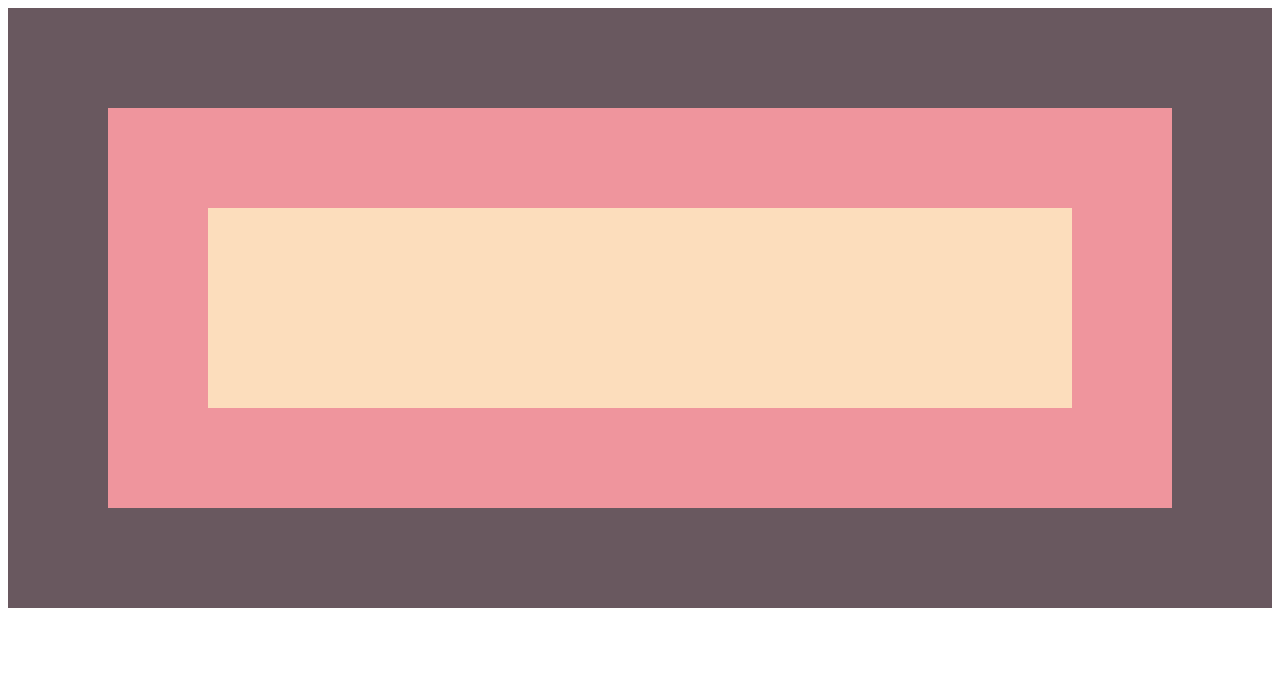
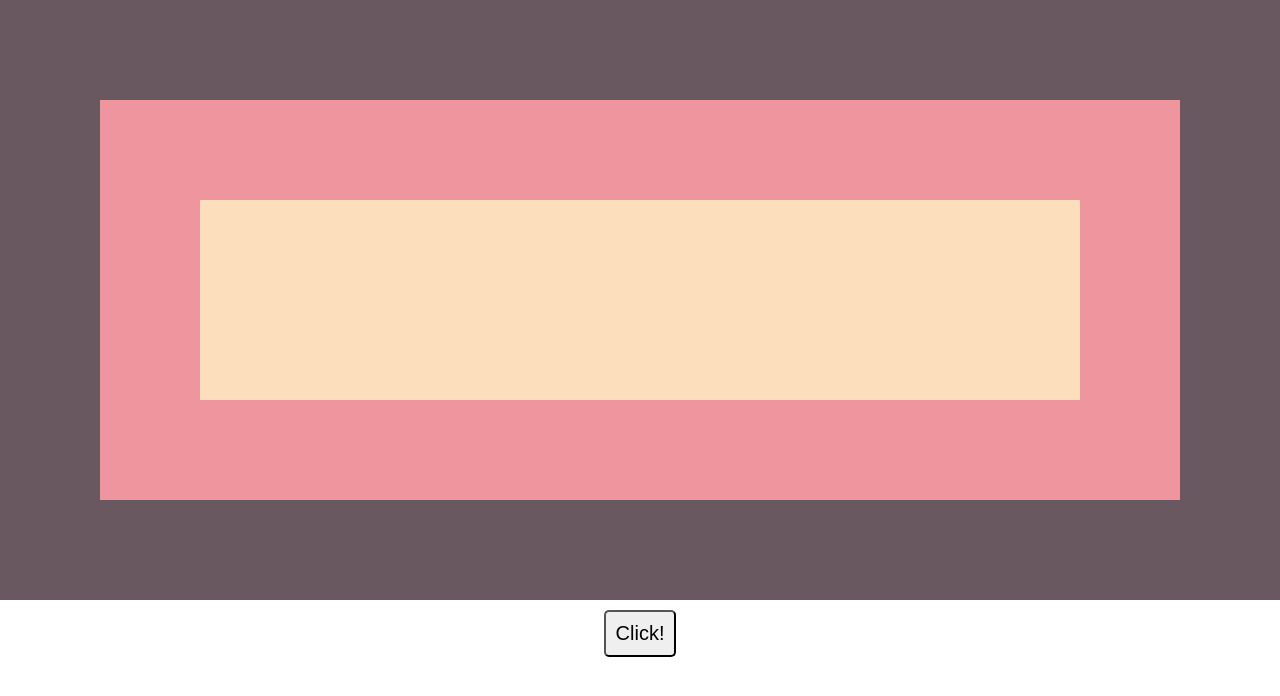
Before and after one commit to misakimichy/JS30-25-js-capture, a plain HTML site: page index.html in a window 1280 px wide. Drawn offline with Linux system fonts and the light colour scheme.

Commit message:
Add button on the bottom of the page.

```diff
--- a/css/styles.css
+++ b/css/styles.css
@@ -4,6 +4,10 @@ html {
 
 *, *:before, *:after {
     box-sizing: inherit;
+}
+
+body {
+    margin: 0;
 }
 
 div {
@@ -22,3 +26,11 @@ div {
 .three {
     background: #fcddbc;
 }
+
+button {
+    font-size: 20px;
+    display: block;
+    margin: 10px auto;
+    padding: 10px;
+    border-radius: 5px;
+}
--- a/index.html
+++ b/index.html
@@ -15,6 +15,7 @@
             </div>
         </div>
     </div>
+    <button>Click!</button>
     <script src="js/main.js"></script>
 </body>
 </html>
```
